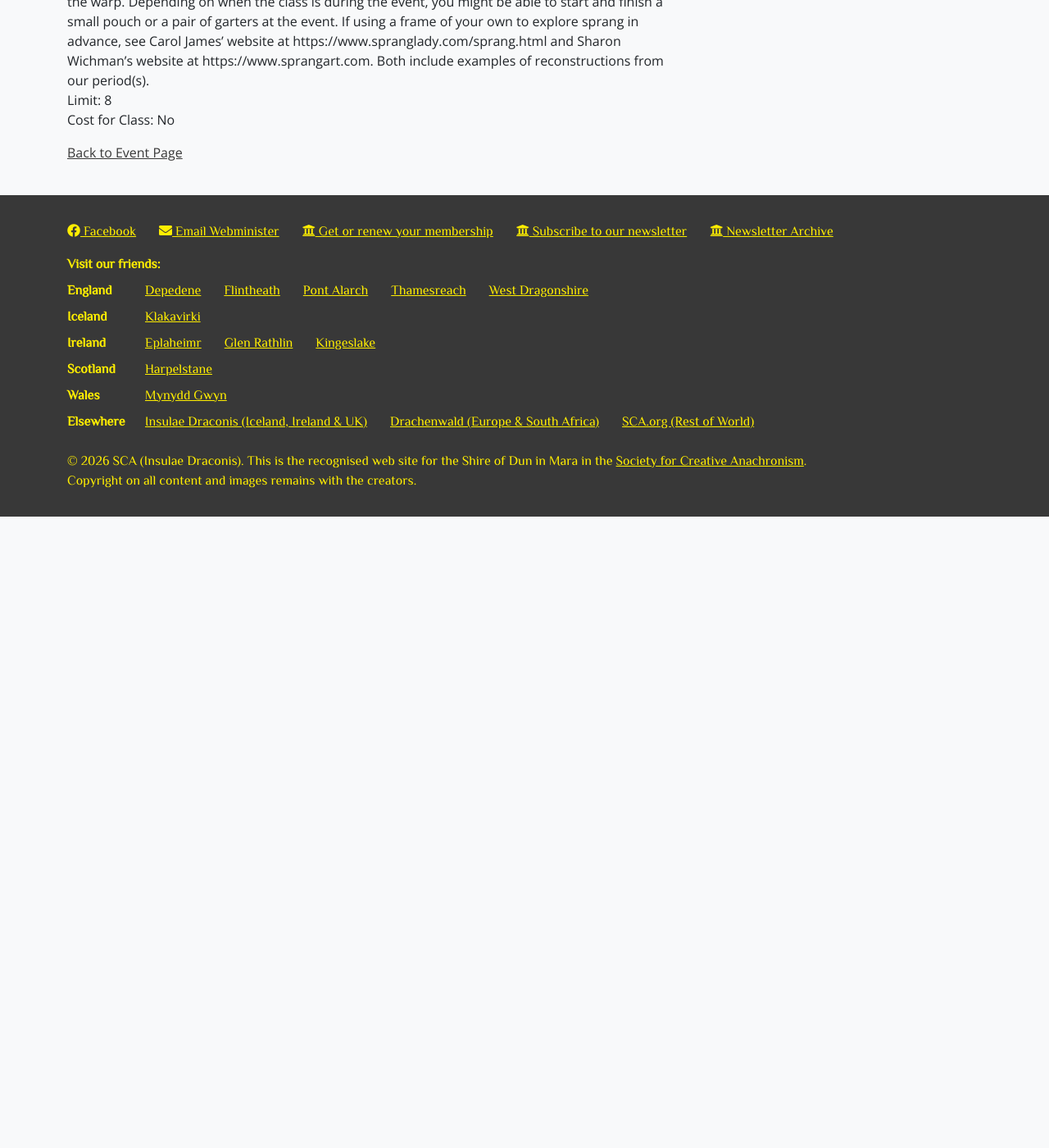
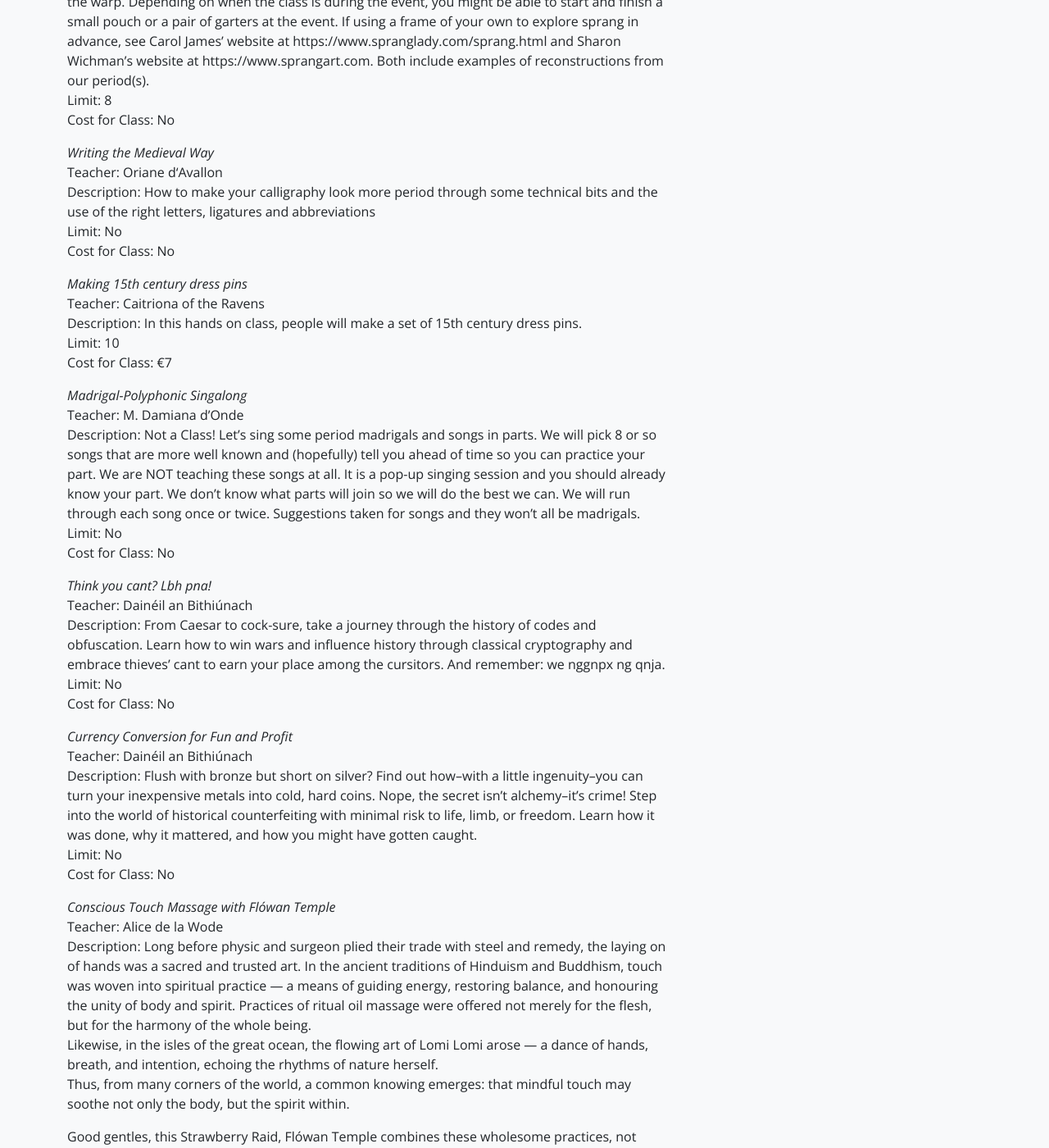
Before and after one commit to drachenwald/dun-in-mara, a Jekyll site: the page built from events/2026/strawberry-raid-v/classes.md, in a window 1280 px wide and 1400 px high, scrolled down 5946 px. Shown: the whole window at 82% size. Built offline with Jekyll 4.4.1, drawn with Linux system fonts in a browser that asks for light colours; comment, search, counter and statistics services are not loaded; before the commit the page ends 6576 px from its top, so only the background shows below that; some of the changed text lies outside the part shown.

Commit message:
Updated classes SR

```diff
--- a/events/2026/strawberry-raid-v/classes.md
+++ b/events/2026/strawberry-raid-v/classes.md
@@ -178,5 +178,52 @@ Limit: 8
 Cost for Class: No
 
 
+*Writing the Medieval Way*
+Teacher: Oriane d‘Avallon
+Description: How to make your calligraphy look more period through some technical bits and the use of the right letters, ligatures and abbreviations
+Limit: No
+Cost for Class: No
+
+*Making 15th century dress pins*
+Teacher: Caitriona of the Ravens
+Description: In this hands on class, people will make a set of 15th century dress pins.
+Limit: 10
+Cost for Class: €7
+
+*Madrigal-Polyphonic Singalong*
+Teacher: M. Damiana d’Onde
+Description: Not a Class! Let’s sing some period madrigals and songs in parts. We will pick 8 or so songs that are more well known and (hopefully) tell you ahead of time so you can practice your part. We are NOT teaching these songs at all. It is a pop-up singing session and you should already know your part. We don’t know what parts will join so we will do the best we can. We will run through each song once or twice. Suggestions taken for songs and they won’t all be madrigals.
+Limit: No
+Cost for Class: No
+
+*Think you cant? Lbh pna!*
+Teacher: Dainéil an Bithiúnach
+Description: From Caesar to cock-sure, take a journey through the history of codes and obfuscation. Learn how to win wars and influence history through classical cryptography and embrace thieves' cant to earn your place among the cursitors. And remember: we nggnpx ng qnja.
+Limit: No
+Cost for Class: No
+
+*Currency Conversion for Fun and Profit*
+Teacher: Dainéil an Bithiúnach
+Description: Flush with bronze but short on silver? Find out how–with a little ingenuity–you can turn your inexpensive metals into cold, hard coins. Nope, the secret isn't alchemy–it's crime! Step into the world of historical counterfeiting with minimal risk to life, limb, or freedom. Learn how it was done, why it mattered, and how you might have gotten caught.
+Limit: No
+Cost for Class: No
+
+*Conscious Touch Massage with Flówan Temple*
+Teacher: Alice de la Wode
+Description: Long before physic and surgeon plied their trade with steel and remedy, the laying on of hands was a sacred and trusted art. In the ancient traditions of Hinduism and Buddhism, touch was woven into spiritual practice — a means of guiding energy, restoring balance, and honouring the unity of body and spirit. Practices of ritual oil massage were offered not merely for the flesh, but for the harmony of the whole being.
+Likewise, in the isles of the great ocean, the flowing art of Lomi Lomi arose — a dance of hands, breath, and intention, echoing the rhythms of nature herself.
+Thus, from many corners of the world, a common knowing emerges: that mindful touch may soothe not only the body, but the spirit within.
+
+Good gentles, this Strawberry Raid, Flówan Temple combines these wholesome practices, not offering the rough kneading of sore muscles, nor the craft of bone-setters, but the soft and attentive laying on of hands. A listening through conscious touch. A quiet space where the body may rest and restore.
+Should you choose to receive, expect an individually tailored experience of:
+Slow, flowing strokes inspired by Lomi Lomi’s wave-like motion
+A sense of warmth, grounding, and gentle ease A deep restfulness, like drifting upon calm waters
+
+Limited 60 or 90 minute slots. Book with Alice de la Wode of Flówan Temple on site or ahead of time.
+Limit: One to one. A maximum of two per day.
+Cost for Class: The offering is given from the heart. Pay what you feel is fair as coin, kindness or gratitude allows
+
+
+
 
 <a href="/events/2026/strawberry-raid-v/">Back to Event Page</a>
```
